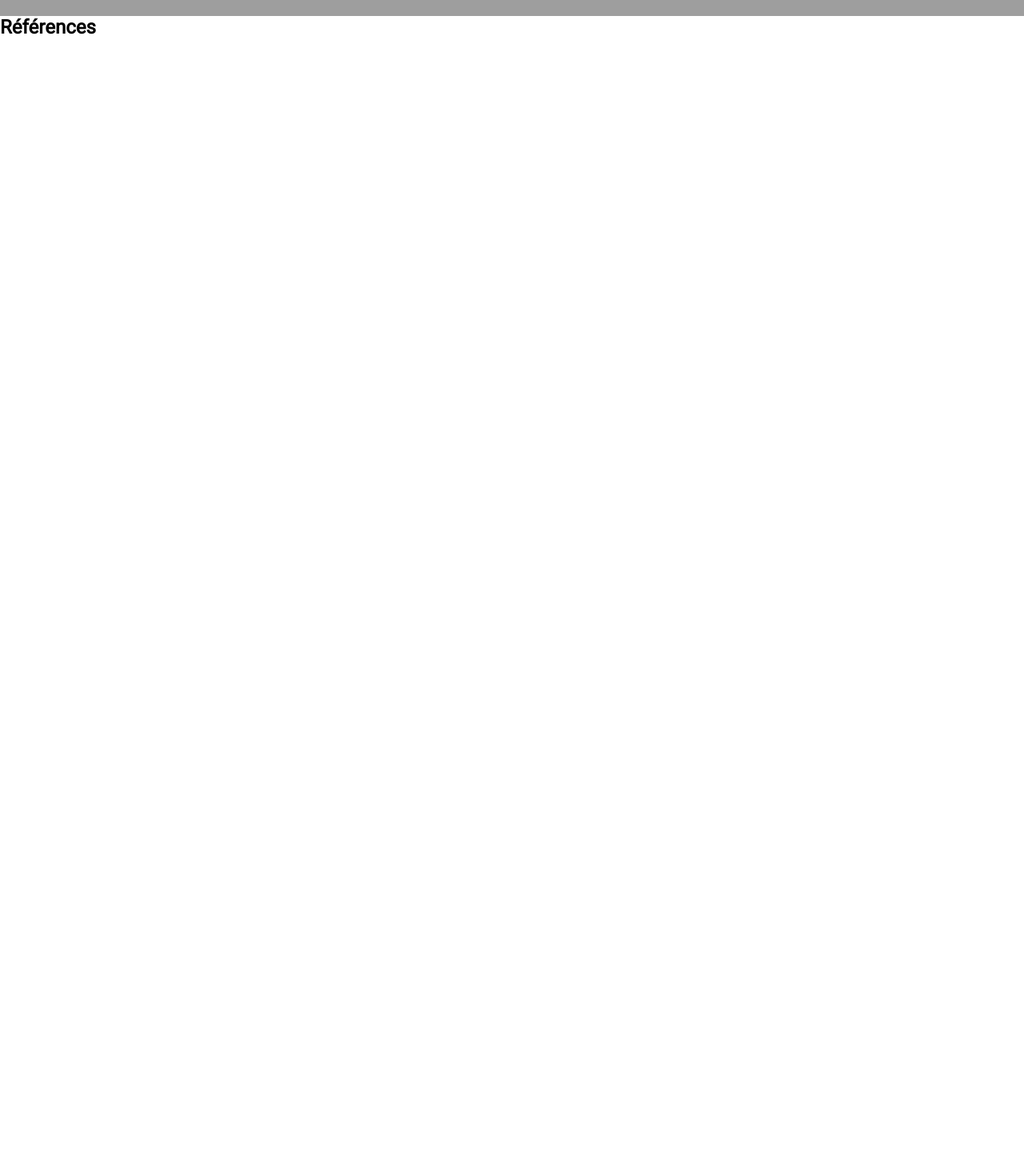
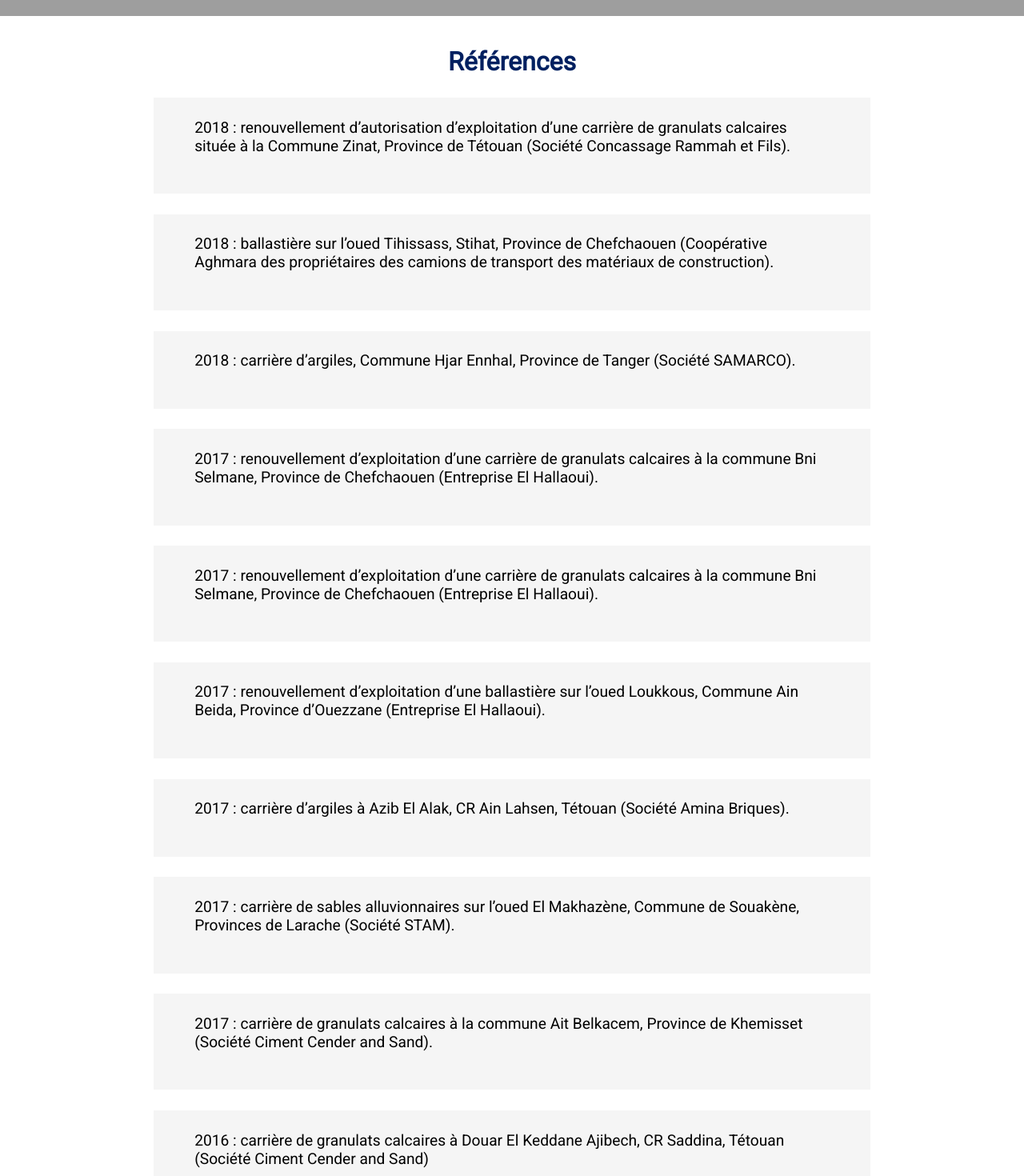
Before and after one commit to Reda-Hammada/enviscope, a React (Create React App) app: page /references in a window 1280 px wide. Shown: the part 620-2090 px from the top of the page at 80% size. Before the commit the page ends 800 px from the top, so only its background shows below. Built offline with nearby package versions, Linux system fonts and the light colour scheme; grey boxes are pictures that could not be loaded.

Commit message:
references finished working on projet en cours

```diff
--- a/src/components/Projet.jsx
+++ b/src/components/Projet.jsx
@@ -7,12 +7,15 @@
 
 
     render () {
-
-
+        const data = require('../references/projet.json');
+        console.log(data);
         return (
 
             <Fragment>
                 <Header />
+                <section className="ultimateContainer">
+
+                </section>
             </Fragment>
         )
     }
--- a/src/components/References.jsx
+++ b/src/components/References.jsx
@@ -1,26 +1,61 @@
 import React,{Component}  from 'react';
 import Header from './Header';
+import Footer from './Footer';
 import { Fragment } from 'react';
 
 class References extends Component {
 
 
     render () {
+        const dataContainer = {
+
+            width:"70%",
+            backgroundColor:"whiteSmoke",
+            padding:"2% 4%",
+            marginLeft:"15%",
+            marginTop:"2%",
+
+            fontSize:"1.2rem"
+
+        }
+
+        const ultimateContainer  = {
+
+            marginBottom:"5%",
+        }
+
+        const heading = {
+
+                marginTop:"3%",
+                fontSize:"2rem",
+                color:"#002060",
+                textAlign:"center",
+                width:"100%",
+        }
 
         const data = require('../references/references.json');
-        console.log(data);
-
 
         return (
             <Fragment >
                 <Header />
-                <section >
-                    <h1>Références</h1>
+                <section style={ultimateContainer} >
+                    <h1 style={heading}>Références</h1>
                     <div className="container">
+
+                    {data.map((reference) =>(
+
+                                <div style={dataContainer}>
+                                    <p>{reference}</p><br />
+                                </div>
+                    ))}
+
+
                     </div>
+
                 </section>
+                <Footer />
+
             </Fragment>
-
         )
     }
 }
--- a/src/references/projet.json
+++ b/src/references/projet.json
@@ -0,0 +1,23 @@
+[
+    [
+       "en cours : carrière de granulats calcaires à Sidi Yahia Zaer, Province de Skhirat (Société Ciment Cender and Sand)."
+
+    ],
+
+    [
+        "en cours : ballastière sur l’oued Laou, Provinces de Tétouan et Chefchaouen (Société Best North Distribution)."
+    ]
+    ,
+
+    [
+
+        "en cours : renouvellement d’exploitation d’une carrière de granulats gréseux à la Commune Sahel Chamali, Préfecture de Tanger Assilah (Société Agglos Mat Prefa)."
+
+
+    ]
+    ,
+
+    [
+        "En cours : carrière de calcaires destinés à la fabrication de la chaux à la commune Zaytoun, Province de Tétouan (Société Chaux Zarka)."
+    ]
+]
--- a/src/references/references.json
+++ b/src/references/references.json
@@ -1,9 +1,57 @@
 [
-{
-    "name":"reda"
-},
+[
+"    2018 : renouvellement d’autorisation d’exploitation d’une carrière de granulats calcaires située à la Commune Zinat, Province de Tétouan (Société Concassage Rammah et Fils)."
 
-{
-    "name":"nada"
-}
+
+],
+
+[
+    "   2018 : ballastière sur l’oued Tihissass, Stihat, Province de Chefchaouen (Coopérative Aghmara des propriétaires des camions de transport des matériaux de construction)."
+
+],
+
+[
+    " 2018 : carrière d’argiles, Commune Hjar Ennhal, Province de Tanger (Société SAMARCO)."
+
+],
+
+[
+
+    "    2017 : renouvellement d’exploitation d’une carrière de granulats calcaires à la commune Bni Selmane, Province de Chefchaouen (Entreprise El Hallaoui)."
+
+
 ]
+,
+
+[
+
+" 2017 : renouvellement d’exploitation d’une carrière de granulats calcaires à la commune Bni Selmane, Province de Chefchaouen (Entreprise El Hallaoui)."
+],
+
+[
+    "2017 : renouvellement d’exploitation d’une ballastière sur l’oued Loukkous, Commune Ain Beida, Province d’Ouezzane (Entreprise El Hallaoui)."
+
+],
+
+[
+    "    2017 : carrière d’argiles à Azib El Alak, CR Ain Lahsen, Tétouan (Société Amina Briques)."
+
+]
+,
+
+[
+    "2017 : carrière de sables alluvionnaires sur l’oued El Makhazène, Commune de Souakène, Provinces de Larache (Société STAM)."
+
+],
+
+[    "2017 : carrière de granulats calcaires à la commune Ait Belkacem, Province de Khemisset (Société Ciment Cender and Sand)."
+],
+
+[    "2016 : carrière de granulats calcaires à Douar El Keddane Ajibech, CR Saddina, Tétouan (Société Ciment Cender and Sand)"
+],
+
+[
+    "2016 : carrière de granulats calcaires à la commune Ziaida, Province de Benslimane (Société Building Suppliers)"
+]
+
+]
```
